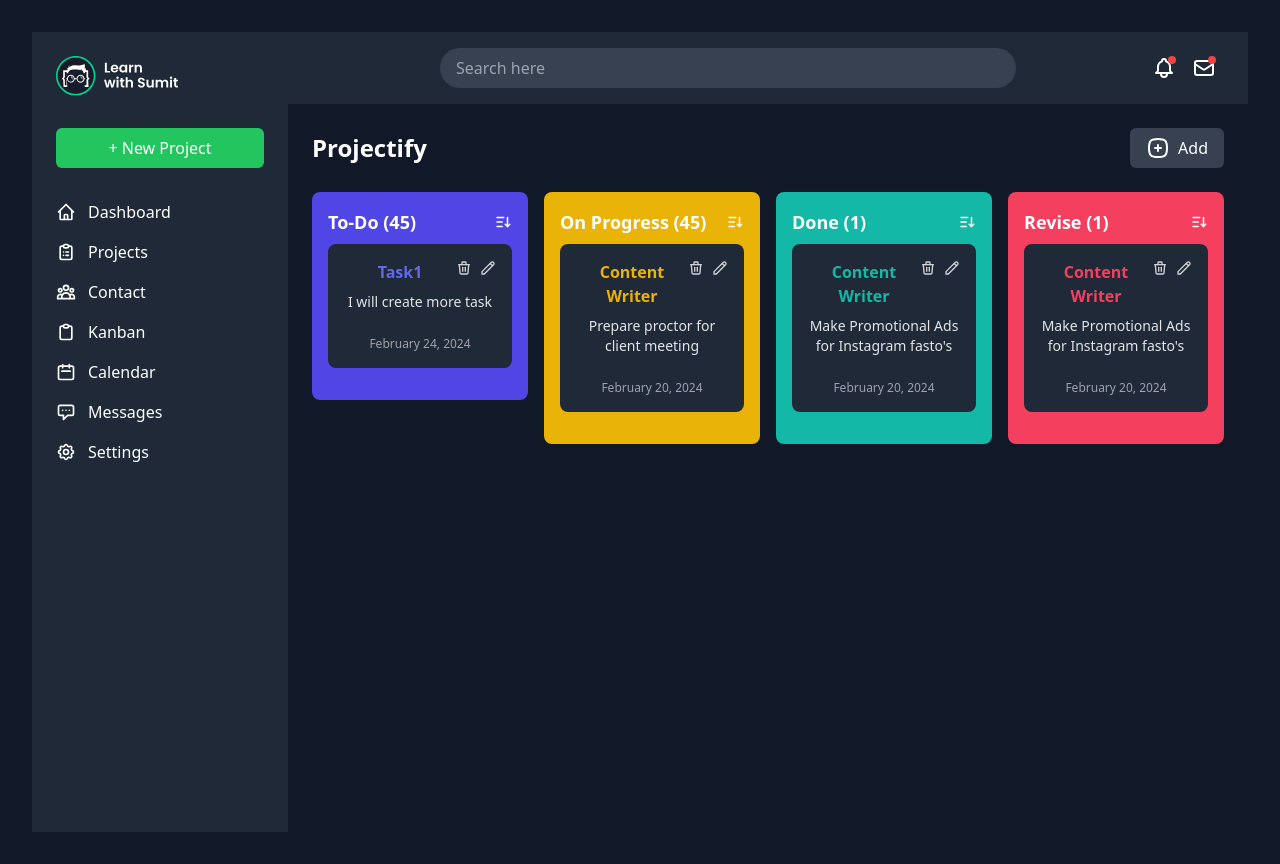
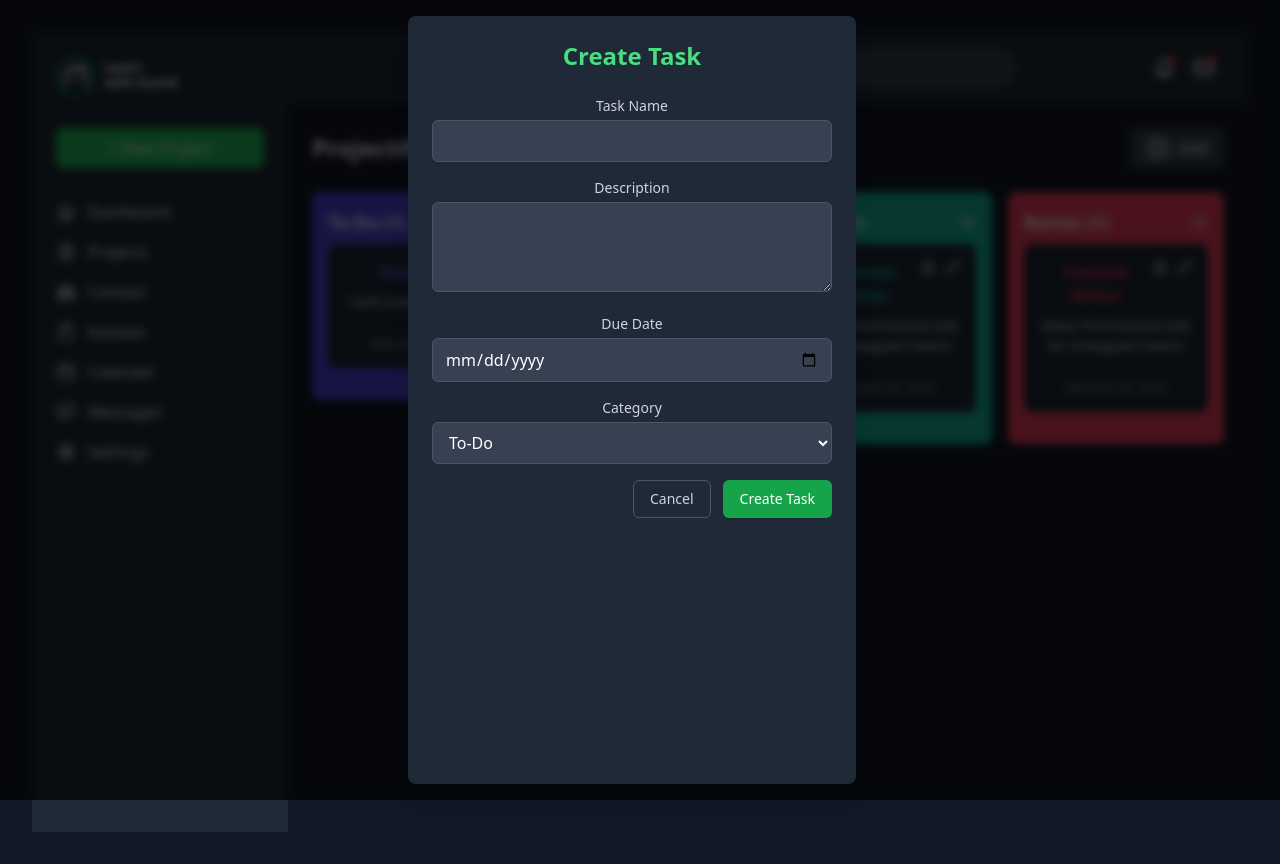
Before and after one commit to Rafsan12/Tasks, a React (Vite) app: page / in a window 1280 px wide. Both pictures are taken after a click on the button "Add". Built offline with nearby package versions, Linux system fonts and the light colour scheme.

Commit message:
add modal part, and show ui conditionally

```diff
--- a/src/App.jsx
+++ b/src/App.jsx
@@ -9,7 +9,7 @@ function App() {
     id: crypto.randomUUID,
     title: "Task1",
     description: "I will create more task",
-    date: "February 24, 2024",
+    date: "February 25, 2024",
   };
 
   const [tasks, setTasks] = useState([defaultTask]);
--- /dev/null
+++ b/src/components/Task_Board/AddTaskModal.jsx
@@ -0,0 +1,95 @@
+export default function AddTaskModal() {
+  return (
+    <>
+      <div className="bg-black bg-opacity-70 h-full w-full backdrop-blur-sm absolute z-10 top-0 left-0"></div>
+      <div className="flex min-h-screen  justify-center p-4 text-white z-10 absolute w-2/4 top-0">
+        <div className="w-full max-w-md rounded-lg bg-gray-800 shadow-xl">
+          <div className="p-6">
+            <h2 className="mb-6 text-2xl font-bold text-green-400">
+              Create Task
+            </h2>
+            <form>
+              <div className="mb-4">
+                <label
+                  htmlFor="taskName"
+                  className="mb-1 block text-sm font-medium text-gray-300"
+                >
+                  Task Name
+                </label>
+                <input
+                  type="text"
+                  id="taskName"
+                  name="taskName"
+                  required
+                  className="w-full rounded-md border border-gray-600 bg-gray-700 px-3 py-2 text-white placeholder-gray-400 shadow-sm focus:border-green-500 focus:outline-none focus:ring-2 focus:ring-green-500"
+                />
+              </div>
+              <div className="mb-4">
+                <label
+                  htmlFor="description"
+                  className="mb-1 block text-sm font-medium text-gray-300"
+                >
+                  Description
+                </label>
+                <textarea
+                  id="description"
+                  name="description"
+                  rows="3"
+                  className="w-full rounded-md border border-gray-600 bg-gray-700 px-3 py-2 text-white placeholder-gray-400 shadow-sm focus:border-green-500 focus:outline-none focus:ring-2 focus:ring-green-500"
+                ></textarea>
+              </div>
+              <div className="mb-4">
+                <label
+                  htmlFor="dueDate"
+                  className="mb-1 block text-sm font-medium text-gray-300"
+                >
+                  Due Date
+                </label>
+                <input
+                  type="date"
+                  id="dueDate"
+                  name="dueDate"
+                  className="w-full rounded-md border border-gray-600 bg-gray-700 px-3 py-2 text-white shadow-sm focus:border-green-500 focus:outline-none focus:ring-2 focus:ring-green-500"
+                />
+              </div>
+
+              <div className="mb-4">
+                <label
+                  htmlFor="category"
+                  className="mb-1 block text-sm font-medium text-gray-300"
+                >
+                  Category
+                </label>
+                <select
+                  id="category"
+                  name="category"
+                  className="w-full rounded-md border border-gray-600 bg-gray-700 px-3 py-2 text-white shadow-sm focus:border-green-500 focus:outline-none focus:ring-2 focus:ring-green-500"
+                >
+                  <option value="todo">To-Do</option>
+                  <option value="inprogress">On Progress</option>
+                  <option value="done">Done</option>
+                  <option value="revised">Revised</option>
+                </select>
+              </div>
+
+              <div className="flex justify-end space-x-3">
+                <button
+                  type="button"
+                  className="rounded-md border border-gray-600 px-4 py-2 text-sm font-medium text-gray-300 hover:bg-gray-700 focus:outline-none focus:ring-2 focus:ring-green-500 focus:ring-offset-2 focus:ring-offset-gray-800"
+                >
+                  Cancel
+                </button>
+                <button
+                  type="submit"
+                  className="rounded-md border border-transparent bg-green-600 px-4 py-2 text-sm font-medium text-white shadow-sm hover:bg-green-700 focus:outline-none focus:ring-2 focus:ring-green-500 focus:ring-offset-2 focus:ring-offset-gray-800"
+                >
+                  Create Task
+                </button>
+              </div>
+            </form>
+          </div>
+        </div>
+      </div>
+    </>
+  );
+}
--- a/src/components/Task_Board/Task.jsx
+++ b/src/components/Task_Board/Task.jsx
@@ -1,3 +1,6 @@
+/* eslint-disable react/prop-types */
+import { useState } from "react";
+import AddTaskModal from "./AddTaskModal";
 import Done_Task from "./Done_Task";
 import OnProgress_Task from "./OnProgress_Task";
 import Revised_Task from "./Revised_Task";
@@ -5,9 +8,12 @@ import Task_Header from "./Task_Header";
 import Todo_Task from "./Todo_Task";
 
 export default function Task({ tasks }) {
+  const [showModal, setShowModal] = useState(false);
+
   return (
     <div className="p-6">
-      <Task_Header />
+      {showModal && <AddTaskModal />}
+      <Task_Header onAddTask={() => setShowModal(true)} />
       <div className="-mx-2 mb-6 flex flex-wrap">
         <Todo_Task tasks={tasks} />
         <OnProgress_Task />
--- a/src/components/Task_Board/Task_Header.jsx
+++ b/src/components/Task_Board/Task_Header.jsx
@@ -1,12 +1,16 @@
+/* eslint-disable react/prop-types */
 import { AddSvg } from "../../utlity/Svg";
 
-export default function Task_Header() {
+export default function Task_Header({ onAddTask }) {
   return (
     <>
       <div className="mb-6 flex items-center justify-between">
         <h2 className="text-2xl font-bold">Projectify</h2>
         <div className="flex space-x-2">
-          <button className="flex items-center rounded-md bg-gray-700 px-4 py-2 text-white">
+          <button
+            onClick={onAddTask}
+            className="flex items-center rounded-md bg-gray-700 px-4 py-2 text-white"
+          >
             <AddSvg />
             Add
           </button>
--- a/src/components/Task_Board/Todo_Task.jsx
+++ b/src/components/Task_Board/Todo_Task.jsx
@@ -4,14 +4,14 @@ import { DeleteSvg, EditSvg, SortSvg } from "../../utlity/Svg";
 export default function Todo_Task({ tasks }) {
   return (
     <>
-      {tasks.map((task) => (
-        <div key={task.id} className="mb-4 w-full px-2 sm:w-1/2 md:w-1/4">
-          <div className="rounded-lg bg-indigo-600 p-4">
-            <div className="mb-2 flex items-center justify-between">
-              <h3 className="text-lg font-semibold">To-Do (45)</h3>
-              <SortSvg />
-            </div>
-            <div>
+      <div className="mb-4 w-full px-2 sm:w-1/2 md:w-1/4">
+        <div className="rounded-lg bg-indigo-600 p-4">
+          <div className="mb-2 flex items-center justify-between">
+            <h3 className="text-lg font-semibold">To-Do ({tasks.length})</h3>
+            <SortSvg />
+          </div>
+          {tasks.map((task) => (
+            <div key={task.id}>
               <div className="mb-4 rounded-lg bg-gray-800 p-4">
                 <div className="flex justify-between">
                   <h4 className="mb-2 flex-1 font-semibold text-indigo-500">
@@ -28,9 +28,9 @@ export default function Todo_Task({ tasks }) {
                 <p className="mt-6 text-xs text-zinc-400">{task.date}</p>
               </div>
             </div>
-          </div>
+          ))}
         </div>
-      ))}
+      </div>
     </>
   );
 }
```
